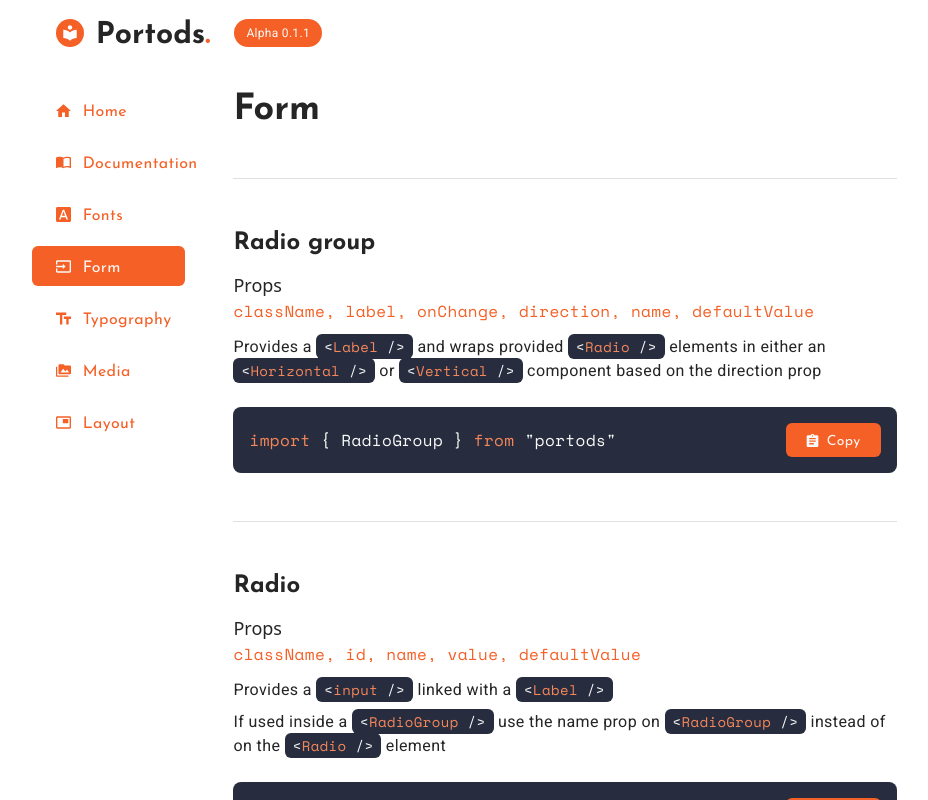
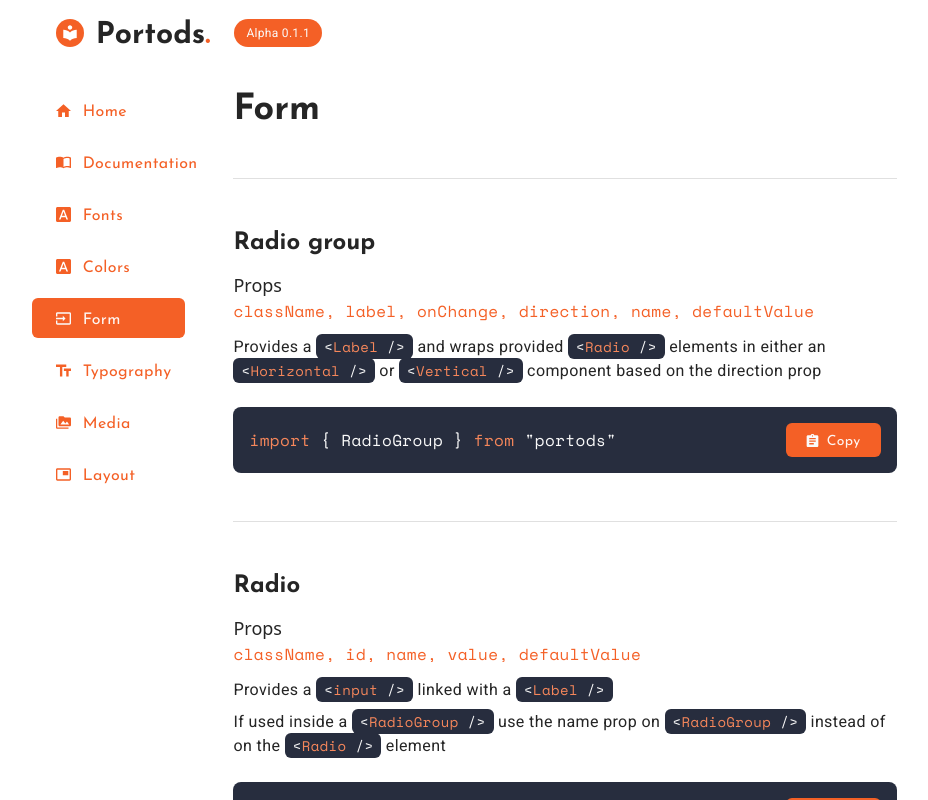
Before and after one commit to TheFlyingWhale/portods, a React (Create React App) app: page /form in a window 1280 px wide. Shown: the whole page, without its empty margins (75-1003 px from the left). Built offline with nearby package versions, Linux system fonts and the light colour scheme.

Commit message:
add icon color

```diff
--- a/src/components/index.ts
+++ b/src/components/index.ts
@@ -56,6 +56,7 @@ import IconAtom from "./media/icons/IconAtom"
 import IconOrganism from "./media/icons/IconOrganism"
 import IconMolecule from "./media/icons/IconMolecule"
 import IconFonts from "./media/icons/IconFonts"
+import IconColor from "./media/icons/IconColor"
 
 export {
 	//Atoms
@@ -116,4 +117,5 @@ export {
 	IconOrganism,
 	IconMolecule,
 	IconFonts,
+	IconColor,
 }
--- /dev/null
+++ b/src/components/media/icons/IconColor.tsx
@@ -0,0 +1,20 @@
+import { IconProps } from "./IconUtilities"
+import IconContainer from "./IconContainer"
+
+const IconColor: React.FC<IconProps> = ({ className, size, contained }) => {
+	if (contained) {
+		return (
+			<IconContainer
+				className={className}
+				size={size}
+			>
+				<path d="M7.5 0C3.35833 0 0 3.35833 0 7.5C0 11.6417 3.35833 15 7.5 15C8.19167 15 8.75 14.4417 8.75 13.75C8.75 13.425 8.625 13.1333 8.425 12.9083C8.23333 12.6917 8.10833 12.4 8.10833 12.0833C8.10833 11.3917 8.66667 10.8333 9.35833 10.8333H10.8333C13.1333 10.8333 15 8.96667 15 6.66667C15 2.98333 11.6417 0 7.5 0ZM2.91667 7.5C2.225 7.5 1.66667 6.94167 1.66667 6.25C1.66667 5.55833 2.225 5 2.91667 5C3.60833 5 4.16667 5.55833 4.16667 6.25C4.16667 6.94167 3.60833 7.5 2.91667 7.5ZM5.41667 4.16667C4.725 4.16667 4.16667 3.60833 4.16667 2.91667C4.16667 2.225 4.725 1.66667 5.41667 1.66667C6.10833 1.66667 6.66667 2.225 6.66667 2.91667C6.66667 3.60833 6.10833 4.16667 5.41667 4.16667ZM9.58333 4.16667C8.89167 4.16667 8.33333 3.60833 8.33333 2.91667C8.33333 2.225 8.89167 1.66667 9.58333 1.66667C10.275 1.66667 10.8333 2.225 10.8333 2.91667C10.8333 3.60833 10.275 4.16667 9.58333 4.16667ZM12.0833 7.5C11.3917 7.5 10.8333 6.94167 10.8333 6.25C10.8333 5.55833 11.3917 5 12.0833 5C12.775 5 13.3333 5.55833 13.3333 6.25C13.3333 6.94167 12.775 7.5 12.0833 7.5Z" />
+			</IconContainer>
+		)
+	}
+	return (
+		<path d="M7.5 0C3.35833 0 0 3.35833 0 7.5C0 11.6417 3.35833 15 7.5 15C8.19167 15 8.75 14.4417 8.75 13.75C8.75 13.425 8.625 13.1333 8.425 12.9083C8.23333 12.6917 8.10833 12.4 8.10833 12.0833C8.10833 11.3917 8.66667 10.8333 9.35833 10.8333H10.8333C13.1333 10.8333 15 8.96667 15 6.66667C15 2.98333 11.6417 0 7.5 0ZM2.91667 7.5C2.225 7.5 1.66667 6.94167 1.66667 6.25C1.66667 5.55833 2.225 5 2.91667 5C3.60833 5 4.16667 5.55833 4.16667 6.25C4.16667 6.94167 3.60833 7.5 2.91667 7.5ZM5.41667 4.16667C4.725 4.16667 4.16667 3.60833 4.16667 2.91667C4.16667 2.225 4.725 1.66667 5.41667 1.66667C6.10833 1.66667 6.66667 2.225 6.66667 2.91667C6.66667 3.60833 6.10833 4.16667 5.41667 4.16667ZM9.58333 4.16667C8.89167 4.16667 8.33333 3.60833 8.33333 2.91667C8.33333 2.225 8.89167 1.66667 9.58333 1.66667C10.275 1.66667 10.8333 2.225 10.8333 2.91667C10.8333 3.60833 10.275 4.16667 9.58333 4.16667ZM12.0833 7.5C11.3917 7.5 10.8333 6.94167 10.8333 6.25C10.8333 5.55833 11.3917 5 12.0833 5C12.775 5 13.3333 5.55833 13.3333 6.25C13.3333 6.94167 12.775 7.5 12.0833 7.5Z" />
+	)
+}
+
+export default IconColor
--- a/src/showCase/showcaseComponents/SideNav.tsx
+++ b/src/showCase/showcaseComponents/SideNav.tsx
@@ -58,6 +58,21 @@ const SideNav = () => {
 							className="w-full"
 						>
 							Fonts
+						</Button>
+					</_Link>
+				</li>
+				<li>
+					<_Link to="atoms">
+						<Button
+							variant={
+								path.includes("atoms") ? "primary" : "ghost"
+							}
+							color="orange"
+							leftIcon={<IconFonts />}
+							align="start"
+							className="w-full"
+						>
+							Colors
 						</Button>
 					</_Link>
 				</li>
--- a/src/showCase/showcasePages/ShowcaseMedia.tsx
+++ b/src/showCase/showcasePages/ShowcaseMedia.tsx
@@ -34,6 +34,7 @@ import {
 	IconMolecule,
 	IconOrganism,
 	IconFonts,
+	IconColor,
 } from "../../components"
 import CodeSnippet from "../showcaseComponents/CodeSnippet"
 import ImportSyntax from "../showcaseComponents/ImportSyntax"
@@ -109,6 +110,7 @@ const IconSection = () => {
 		IconMolecule,
 		IconOrganism,
 		IconFonts,
+		IconColor,
 	]
 
 	return (
```
